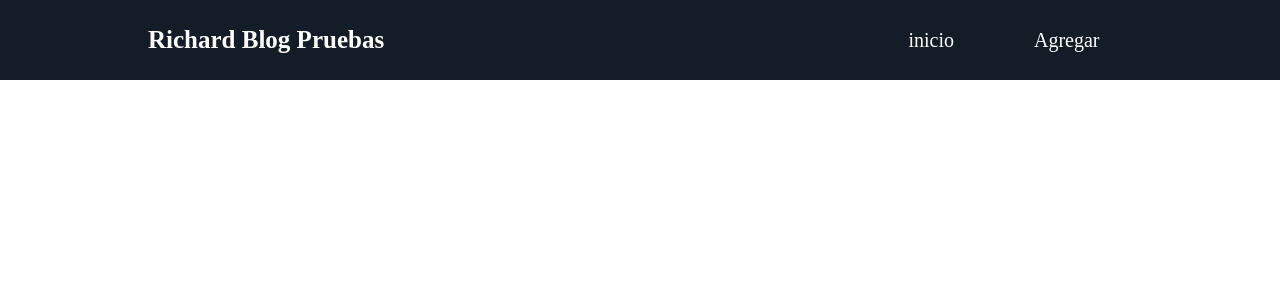
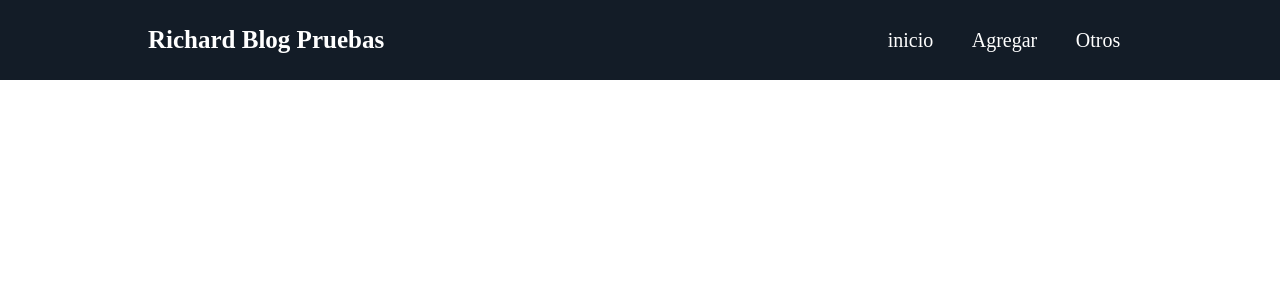
Before and after one commit to RichardRivero/PracticBlogFlask, a Flask app: page / in a window 1280 px wide. Shown: the top 300 px of the page. Run offline with Flask 2, Linux system fonts and the light colour scheme; data that the repository does not hold is empty.

Commit message:
Agregando una pagina

```diff
--- a/main.py
+++ b/main.py
@@ -33,5 +33,9 @@ def inicio():
 def agregar():
     return render_template("agregar.html")
 
+@app.route("/otros")
+def otros():
+    return render_template("otros.html")
+
 if __name__ == "__main__":
     app.run(debug=True)
--- a/templates/layout.html
+++ b/templates/layout.html
@@ -14,6 +14,7 @@
             <ul>
                 <li><a href="{{url_for('inicio')}}">inicio</a></li>
                 <li><a href="{{url_for('agregar')}}">Agregar</a></li>
+                <li><a href="{{url_for('otros')}}">Otros</a></li>
             </ul>
         </nav>
     </header>
```
